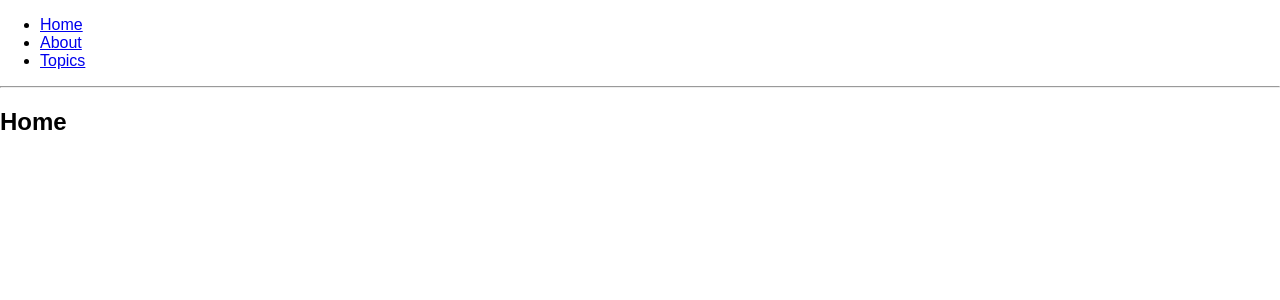
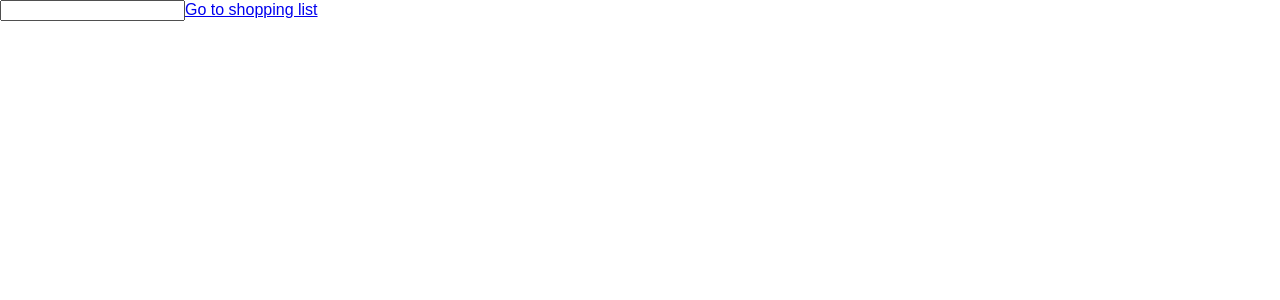
Before and after one commit to FoodUp/Foodist, a React (Create React App) app: page / in a window 1280 px wide. Shown: the top 300 px of the page. Built offline with nearby package versions, Linux system fonts and the light colour scheme.

Commit message:
set up project structure

```diff
--- a/package.json
+++ b/package.json
@@ -5,8 +5,12 @@
   "dependencies": {
     "react": "^16.4.0",
     "react-dom": "^16.4.0",
+    "react-redux": "^5.0.7",
     "react-router-dom": "^4.2.2",
-    "react-scripts": "1.1.4"
+    "react-router-redux": "^5.0.0-alpha.9",
+    "react-scripts": "1.1.4",
+    "redux": "^4.0.0",
+    "redux-thunk": "^2.3.0"
   },
   "scripts": {
     "start": "react-scripts start",
--- a/src/App.js
+++ b/src/App.js
@@ -1,81 +1,32 @@
 import React, { Component } from 'react';
-import logo from './logo.svg';
 import './App.css';
 import {
   BrowserRouter as Router,
   Route,
   Link
 } from 'react-router-dom'
+import { Provider } from 'react-redux';
+import { createStore } from 'redux';
 
-const Home = () => (
-  <div>
-    <h2>Home</h2>
-  </div>
-)
+import rootReducer from './reducers/';
+import ShoppingListPage from './components/shoppingList_page';
+import HomePage from './components/home_page';
+import SearchResultPage from './components/searchResult_page';
 
-const About = () => (
-  <div>
-    <h2>About</h2>
-  </div>
-)
-
-const Topic = ({ match }) => (
-  <div>
-    <h3>{match.params.topicId}</h3>
-  </div>
-)
-
-const Topics = ({ match }) => (
-  <div>
-    <h2>Topics</h2>
-    <ul>
-      <li>
-        <Link to={`${match.url}/rendering`}>
-          Rendering with React
-        </Link>
-      </li>
-      <li>
-        <Link to={`${match.url}/components`}>
-          Components
-        </Link>
-      </li>
-      <li>
-        <Link to={`${match.url}/props-v-state`}>
-          Props v. State
-        </Link>
-      </li>
-    </ul>
-
-    <Route path={`${match.path}/:topicId`} component={Topic}/>
-    <Route exact path={match.path} render={() => (
-      <h3>Please select a topic.</h3>
-    )}/>
-  </div>
-)
-
-const BasicExample = () => (
-  <Router>
-    <div>
-      <ul>
-        <li><Link to="/">Home</Link></li>
-        <li><Link to="/about">About</Link></li>
-        <li><Link to="/topics">Topics</Link></li>
-      </ul>
-
-      <hr/>
-
-      <Route exact path="/" component={Home}/>
-      <Route path="/about" component={About}/>
-      <Route path="/topics" component={Topics}/>
-    </div>
-  </Router>
-)
 
 
 class App extends Component {
   render() {
     return (
-      <BasicExample/>
+      <Provider store={createStore(rootReducer)} >
+        <Router>
+          <div>
+            <Route exact path="/" component={ HomePage }/>
+            <Route path="/shoppinglist" component={ ShoppingListPage }/>
+            <Route path="/search/:term" component={ SearchResultPage }/>
+          </div>
+        </Router>
+      </Provider>
     );
   }
 }
--- /dev/null
+++ b/src/actions/index.js
@@ -0,0 +1,8 @@
+export const SEARCH_FOOD = 'search_food';
+
+export function searchFood(searchTerm){
+    return {
+        type: SEARCH_FOOD,
+        term: searchTerm
+    }
+}
--- /dev/null
+++ b/src/components/home_page.js
@@ -0,0 +1,30 @@
+import React, { Component } from 'react';
+import { Link } from 'react-router-dom';
+import { connect } from 'react-redux';
+import { searchFood } from '../actions/index';
+
+class HomePage extends Component {
+    constructor(props) {
+        super(props);
+        this.inputRef = React.createRef();
+    }
+    handleSubmit(event){
+        event.preventDefault();
+        this.props.searchFood(this.inputRef.current.value);
+        this.props.history.push(`search/${this.inputRef.current.value}`);
+    }
+    render(){
+        return(
+            <form onSubmit={this.handleSubmit.bind(this)}>
+                <input ref = {this.inputRef} />
+                <Link to="/shoppinglist">Go to shopping list </Link>
+            </form>
+        )
+    }
+}
+
+const mapStateToProp= (state)=>{
+    return {searchTerm: state.searchTerm}
+}
+
+export default connect(mapStateToProp, { searchFood })(HomePage);
--- /dev/null
+++ b/src/components/searchResult_page.js
@@ -0,0 +1,12 @@
+import React ,{ Component }  from 'react';
+
+class SearchResultPage extends Component {
+    render(){
+        const { match :{ params }} = this.props;
+        return(
+            <div>search term {params.term} </div>
+        )
+    }
+
+}
+export default SearchResultPage;
--- /dev/null
+++ b/src/components/shoppingList_page.js
@@ -0,0 +1,8 @@
+import React from 'react';
+
+const ShoppingListPage = ()=>{
+    return(
+        <div>shopping list </div>
+    )
+}
+export default ShoppingListPage;
--- /dev/null
+++ b/src/reducers/index.js
@@ -0,0 +1,31 @@
+import { combineReducers } from 'redux';
+import { SEARCH_FOOD } from '../actions';
+
+const activeItemReducer = (state = '', action)=>{
+    switch(action.type){
+        default : return state;
+    }
+};
+
+const itemListReducer = (state = {}, action)=>{
+    switch(action.type){
+        default : return state;
+    }
+};
+
+const searchTermReducer = (state = '', action)=>{
+    switch(action.type){
+        case SEARCH_FOOD :
+            console.log(action);
+            return action.term;
+        default : return state;
+    }
+};
+
+const rootReducer = combineReducers({
+    activeItem : activeItemReducer,
+    itemList   : itemListReducer,
+    searchTerm : searchTermReducer
+})
+
+export default rootReducer;
```
Also changed, not shown: 1 other file (tests, documents, lock files or other folders).
